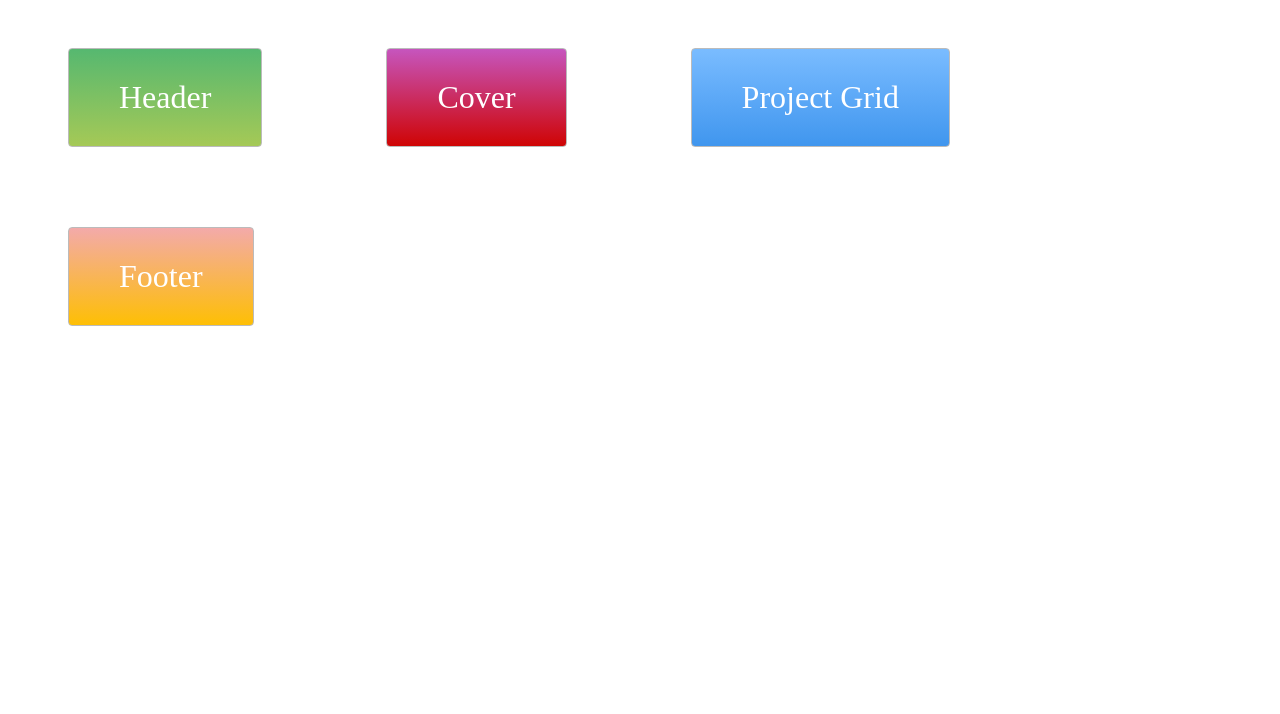
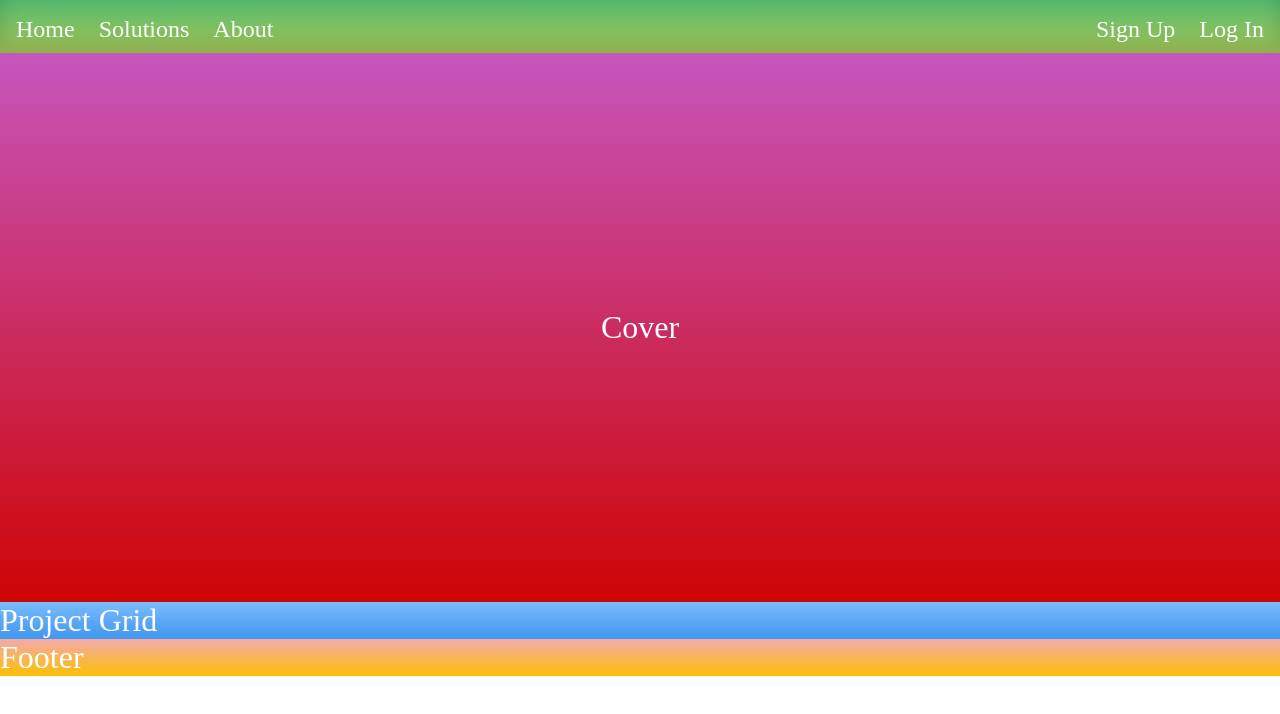
Before and after one commit to adobbs/ztm-course, a plain HTML site: page grid-exercise/index.html in a window 1280 px wide. Drawn offline with Linux system fonts and the light colour scheme.

Commit message:
Style nav bar and cover section

```diff
--- a/grid-exercise/index.html
+++ b/grid-exercise/index.html
@@ -5,8 +5,20 @@
   <link rel="stylesheet" type="text/css" href="./style.css">
 </head>
 <body>
-  <div class="zone green">Header</div>
-  <div class="zone red">Cover</div>
+  <div class="zone green">
+    <div class="nav-bar">
+      <div class="main-pages">
+        <span>Home</span>
+        <span>Solutions</span>
+        <span>About</span>
+      </div>
+      <div class="account-pages">
+        <span>Sign Up</span>
+        <span>Log In</span>
+      </div>
+    </div>
+  </div>
+  <div class="zone red cover">Cover</div>
   <div class="zone blue">Project Grid</div>
   <div class="zone yellow">Footer</div>
 </body>
--- a/grid-exercise/style.css
+++ b/grid-exercise/style.css
@@ -1,13 +1,42 @@
+body {
+    display: grid;
+    grid-template-columns: 1fr;
+    margin: 0;
+}
+
+.nav-bar {
+    display: flex;
+    justify-content: space-between;
+    padding: 8px 16px;
+}
+
+.nav-bar span {
+    font-size: 1.5rem;
+}
+
+.main-pages span {
+    margin-right: 16px;
+}
+
+.account-pages span {
+    margin-left: 16px;
+}
+
+.cover {
+    text-align: center;
+    padding: 256px 16px;
+}
+
 .zone {
-    padding:30px 50px;
-    margin:40px 60px;
-    cursor:pointer;
+/*    padding:30px 50px;*/
+/*    margin:40px 60px;*/
+/*    cursor:pointer;*/
     display:inline-block;
     color:#FFF;
     font-size:2em;
-    border-radius:4px;
-    border:1px solid #bbb;
-    transition: all 0.3s linear;
+/*    border-radius:4px;*/
+/*    border:1px solid #bbb;*/
+/*    transition: all 0.3s linear;*/
 }
 
 .zone:hover {
```
